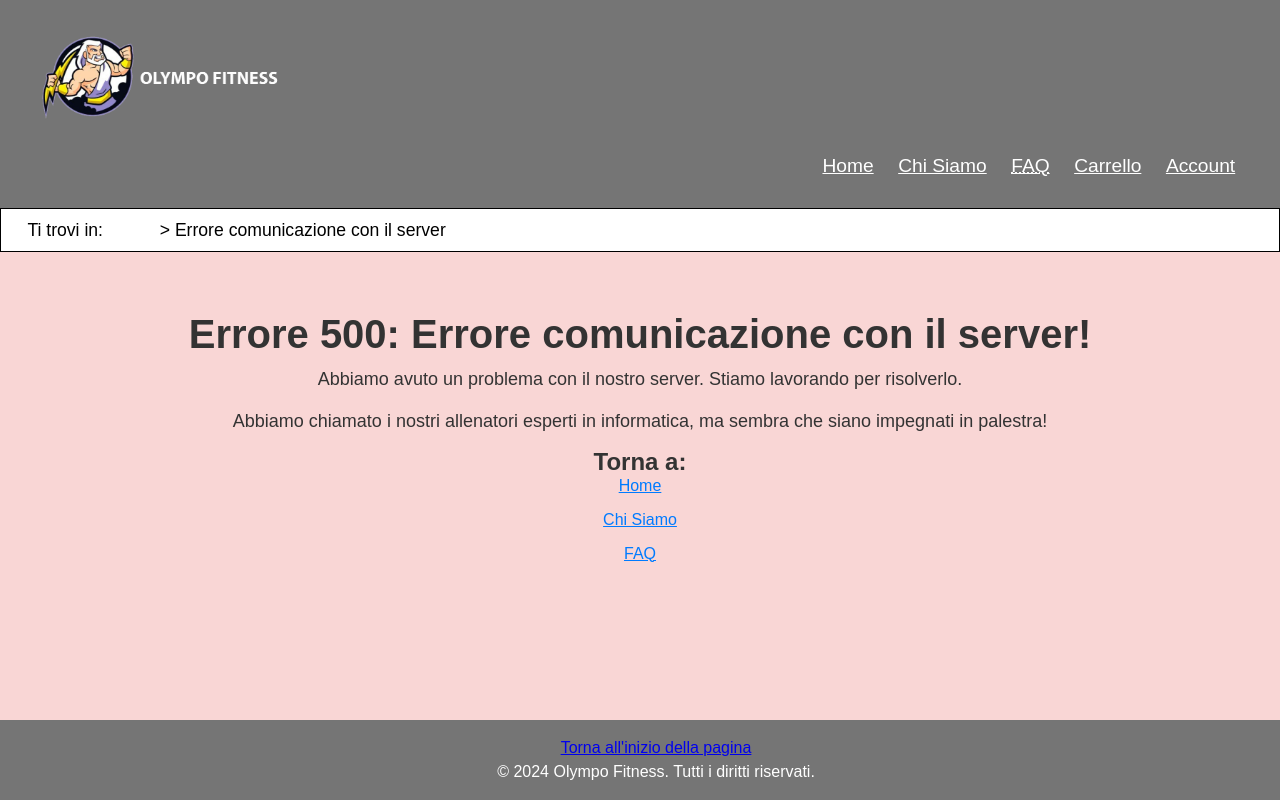
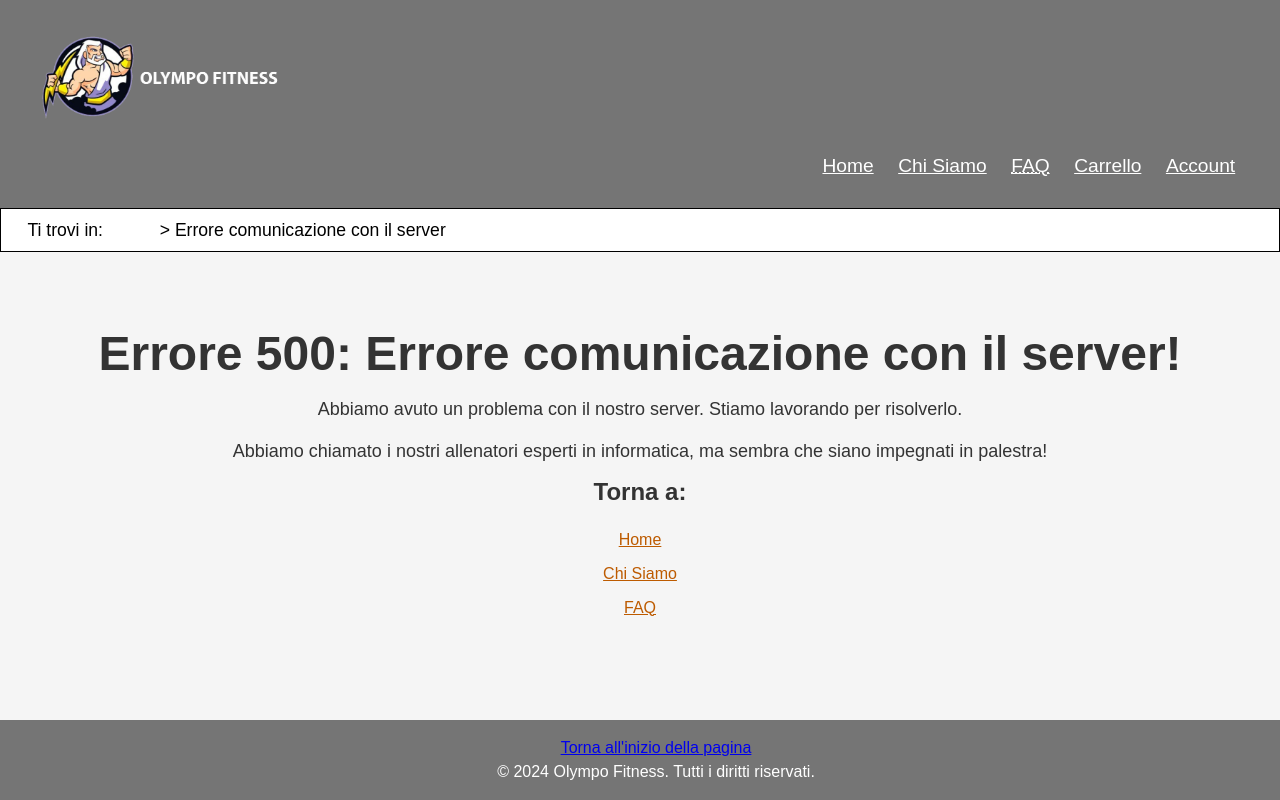
Before and after one commit to TecWeb2024/main, a PHP site: page /error500.html in a window 1280 px wide; the page is wider, and only the part inside the window is pictured. Run offline with PHP 8.4, Linux system fonts and the light colour scheme.

Commit message:
error500 css fatto

```diff
--- a/error500Style.css
+++ b/error500Style.css
@@ -3,25 +3,29 @@ body {
     font-family: Arial, sans-serif;
     margin: 0;
     padding: 0;
-    background-color: #f9d6d5;
+    background-color: #f5f5f5;
     color: #333;
   }
 
   .error-message {
     text-align: center;
     margin-top: 50px;
-    padding: 20px;
+    padding: 40px;
   }
 
   .error-message h1 {
-    font-size: 250%;
-    margin-bottom: 20px;
+    font-size: 3em;
+    margin-bottom: 30px;
   }
 
   .error-message p {
     font-size: 18px;
     line-height: 1.5;
     margin-bottom: 15px;
+  }
+
+  .error-message h2{
+    margin-bottom: 1em;
   }
 
   .link-list {
@@ -34,6 +38,17 @@ body {
   }
 
   .link-list a {
-    color: #007bff;
     text-decoration: underline;
+    transition: color 0.3s ease; /* Aggiunta di transizioni */
   }
+  .link-list a:link{
+    color:#BD5B00;   /*color: var(--linkColor); */
+  }
+
+  .link-list a:visited{
+    color:#000000;  /* color: var(--visitedLinkColor); */
+  }
+
+.link-list a:hover {
+  text-decoration: none; /* Rimozione del sottolineato al passaggio del mouse */
+}
```
